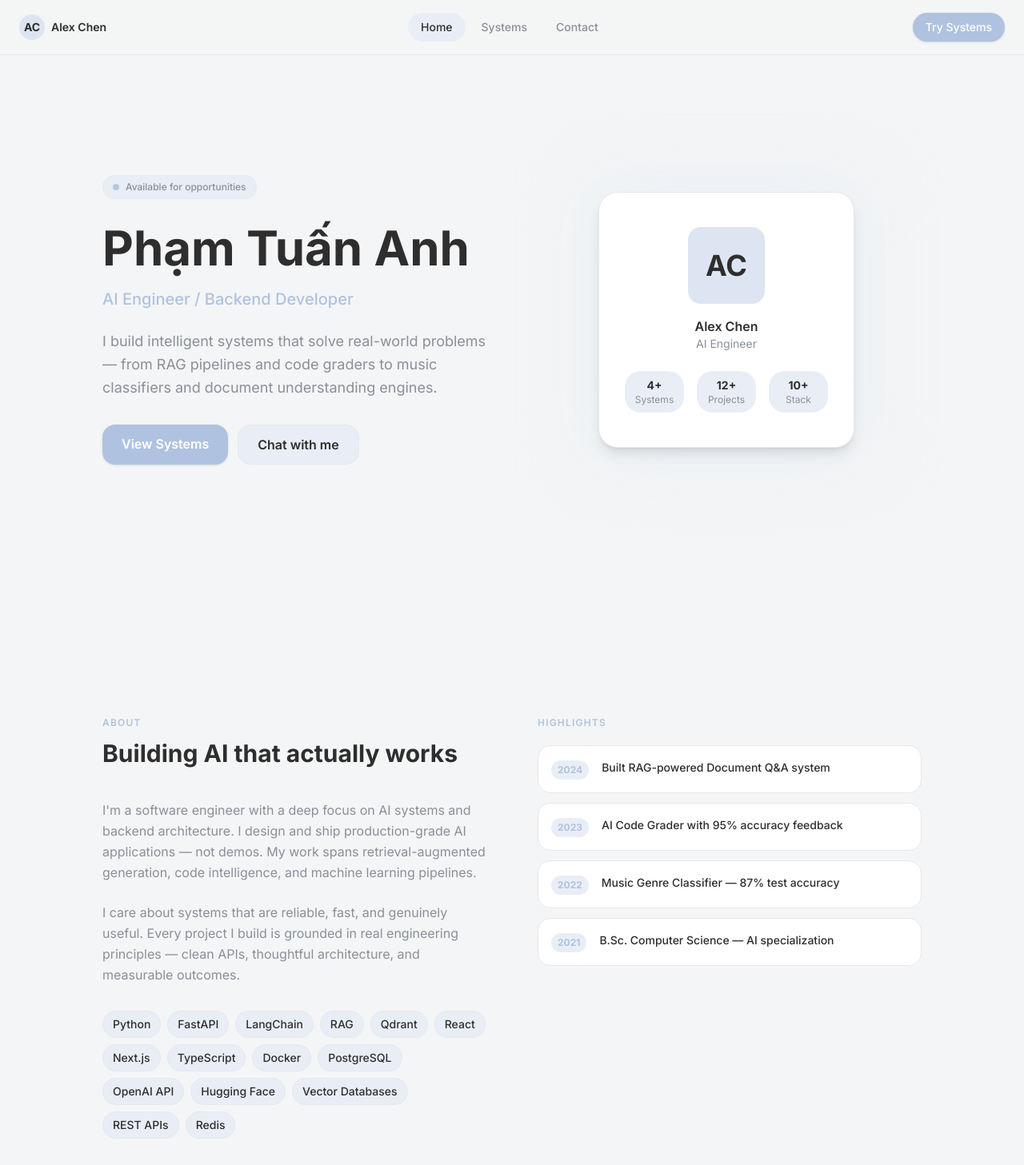
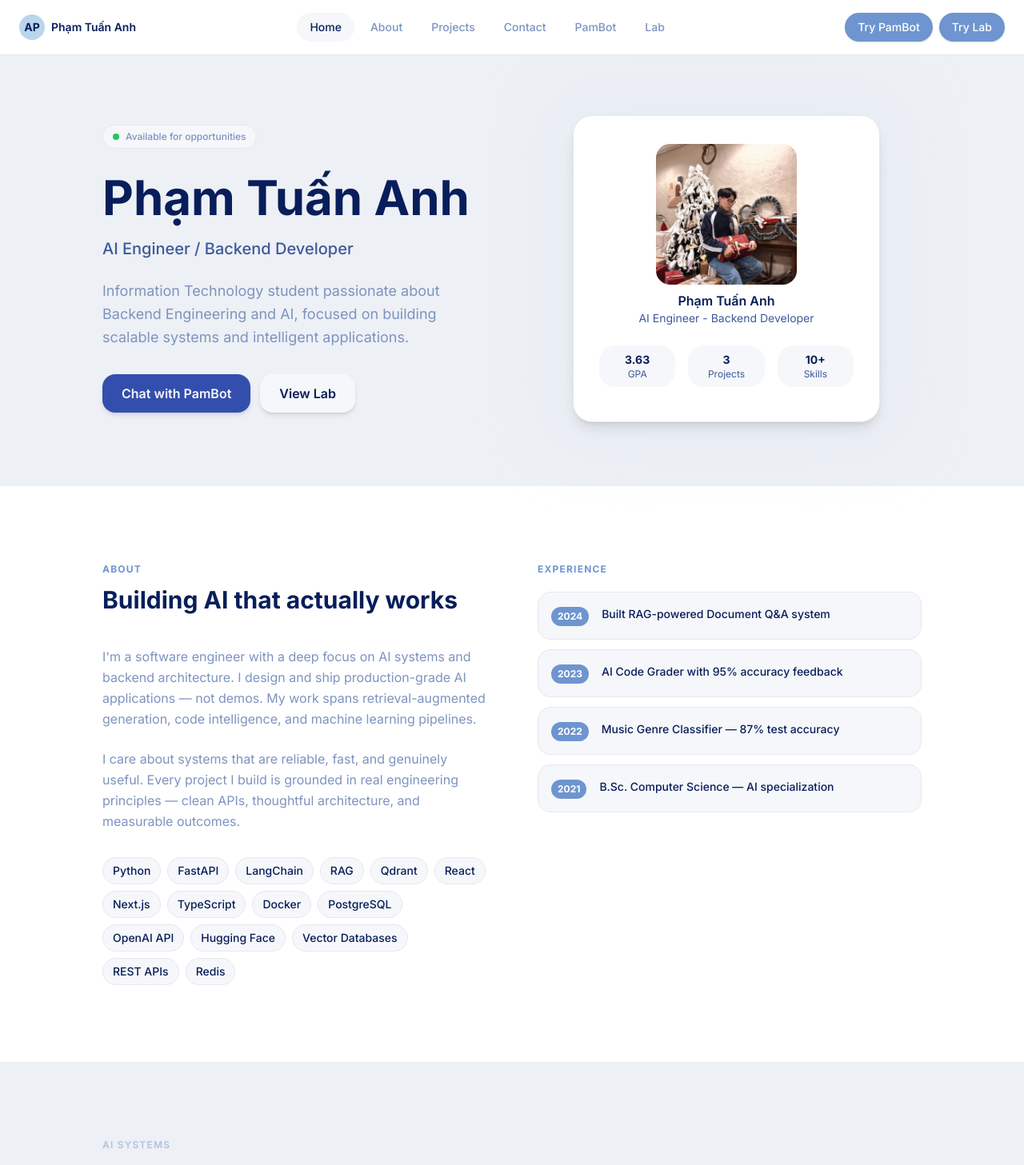
Before and after one commit to Anhhphamne25/portfolio-frontend, a Next.js app: page / in a window 1280 px wide. Shown: the top 1457 px of the page at 80% size. Built offline with nearby package versions, Linux system fonts and the light colour scheme.

Commit message:
big update

```diff
--- a/app/globals.css
+++ b/app/globals.css
@@ -1,43 +1,43 @@
-@import 'tailwindcss';
-@import 'tw-animate-css';
+@import "tailwindcss";
+@import "tw-animate-css";
 
 @custom-variant dark (&:is(.dark *));
 
 :root {
   /* Soft pastel blue palette - cozy, clean, minimal */
-  --background: #F4F5F6;
-  --foreground: #2E2E2E;
-  --card: #FFFFFF;
-  --card-foreground: #2E2E2E;
-  --popover: #FFFFFF;
-  --popover-foreground: #2E2E2E;
-  --primary: #AFC3E0;
+  --background: #edf0f5;
+  --foreground: #2e2e2e;
+  --card: #ffffff;
+  --card-foreground: #2e2e2e;
+  --popover: #ffffff;
+  --popover-foreground: #2e2e2e;
+  --primary: #afc3e0;
   --primary-foreground: #ffffff;
-  --secondary: #E9EEF6;
-  --secondary-foreground: #2E2E2E;
-  --muted: #E9EEF6;
-  --muted-foreground: #8A8F98;
-  --accent: #DDE5F2;
-  --accent-foreground: #2E2E2E;
+  --secondary: #e9eef6;
+  --secondary-foreground: #2e2e2e;
+  --muted: #e9eef6;
+  --muted-foreground: #8a8f98;
+  --accent: #dde5f2;
+  --accent-foreground: #2e2e2e;
   --destructive: oklch(0.577 0.245 27.325);
   --destructive-foreground: #ffffff;
-  --border: #E6E8EC;
-  --input: #E6E8EC;
-  --ring: #AFC3E0;
-  --chart-1: #AFC3E0;
-  --chart-2: #DDE5F2;
-  --chart-3: #8A8F98;
-  --chart-4: #2E2E2E;
-  --chart-5: #E9EEF6;
+  --border: #e6e8ec;
+  --input: #e6e8ec;
+  --ring: #afc3e0;
+  --chart-1: #afc3e0;
+  --chart-2: #dde5f2;
+  --chart-3: #8a8f98;
+  --chart-4: #2e2e2e;
+  --chart-5: #e9eef6;
   --radius: 1rem;
-  --sidebar: #F4F5F6;
-  --sidebar-foreground: #2E2E2E;
-  --sidebar-primary: #AFC3E0;
+  --sidebar: #f4f5f6;
+  --sidebar-foreground: #2e2e2e;
+  --sidebar-primary: #afc3e0;
   --sidebar-primary-foreground: #ffffff;
-  --sidebar-accent: #E9EEF6;
-  --sidebar-accent-foreground: #2E2E2E;
-  --sidebar-border: #E6E8EC;
-  --sidebar-ring: #AFC3E0;
+  --sidebar-accent: #e9eef6;
+  --sidebar-accent-foreground: #2e2e2e;
+  --sidebar-border: #e6e8ec;
+  --sidebar-ring: #afc3e0;
 }
 
 .dark {
@@ -76,8 +76,8 @@
 }
 
 @theme inline {
-  --font-sans: var(--font-inter), 'Inter', system-ui, sans-serif;
-  --font-mono: 'ui-monospace', 'SFMono-Regular', monospace;
+  --font-sans: var(--font-inter), "Inter", system-ui, sans-serif;
+  --font-mono: "ui-monospace", "SFMono-Regular", monospace;
   --color-background: var(--background);
   --color-foreground: var(--foreground);
   --color-card: var(--card);
@@ -115,15 +115,15 @@
   --color-sidebar-border: var(--sidebar-border);
   --color-sidebar-ring: var(--sidebar-ring);
   /* Custom semantic color names */
-  --color-bg: #F4F5F6;
-  --color-bg-card: #FFFFFF;
-  --color-primary-custom: #AFC3E0;
-  --color-primary-soft: #E9EEF6;
-  --color-accent-custom: #DDE5F2;
-  --color-heading: #6F8FB8;
-  --color-body: #8A8F98;
-  --color-muted-custom: #B0B6BE;
-  --color-border-custom: #E6E8EC;
+  --color-bg: #edf0f5;
+  --color-bg-card: #ffffff;
+  --color-primary-custom: #afc3e0;
+  --color-primary-soft: #e9eef6;
+  --color-accent-custom: #dde5f2;
+  --color-heading: #6f8fb8;
+  --color-body: #8a8f98;
+  --color-muted-custom: #b0b6be;
+  --color-border-custom: #e6e8ec;
 }
 
 @layer base {
@@ -134,3 +134,13 @@
     @apply bg-background text-foreground;
   }
 }
+
+/* Ensure anchor navigation accounts for the fixed header */
+html {
+  scroll-padding-top: 4rem;
+}
+
+/* thẻ nền trắng #F5F7FA*/
+/* chữ đậm 081e5a */
+/* chũ đậm nhạt 3E5A9A */
+/* chữ nhạt 7D93C0 */
--- a/app/layout.tsx
+++ b/app/layout.tsx
@@ -1,44 +1,47 @@
-import type { Metadata } from 'next'
-import { Inter } from 'next/font/google'
-import { Analytics } from '@vercel/analytics/next'
-import './globals.css'
+import type { Metadata } from "next";
+import { Inter } from "next/font/google";
+import { Analytics } from "@vercel/analytics/next";
+import "./globals.css";
 
 const inter = Inter({ subsets: ["latin"], variable: "--font-inter" });
 
 export const metadata: Metadata = {
-  title: 'Alex Chen — AI Engineer & Backend Developer',
-  description: 'Personal portfolio and AI systems platform showcasing intelligent systems built with Python, FastAPI, RAG, and more.',
-  generator: 'v0.app',
+  title: "Phạm Tuấn Anh - AI Engineer & Backend Developer",
+  description:
+    "Personal portfolio and AI systems platform showcasing intelligent systems built with Python, FastAPI, RAG, and more.",
+  generator: "AhhPam",
   icons: {
     icon: [
       {
-        url: '/icon-light-32x32.png',
-        media: '(prefers-color-scheme: light)',
+        url: "/icon-light-32x32.png",
+        media: "(prefers-color-scheme: light)",
       },
       {
-        url: '/icon-dark-32x32.png',
-        media: '(prefers-color-scheme: dark)',
+        url: "/icon-dark-32x32.png",
+        media: "(prefers-color-scheme: dark)",
       },
       {
-        url: '/icon.svg',
-        type: 'image/svg+xml',
+        url: "/icon.svg",
+        type: "image/svg+xml",
       },
     ],
-    apple: '/apple-icon.png',
+    apple: "/apple-icon.png",
   },
-}
+};
 
 export default function RootLayout({
   children,
 }: Readonly<{
-  children: React.ReactNode
+  children: React.ReactNode;
 }>) {
   return (
     <html lang="en">
-      <body className={`${inter.variable} font-sans antialiased bg-background text-foreground`}>
+      <body
+        className={`${inter.variable} font-sans antialiased bg-background text-foreground pt-16`}
+      >
         {children}
         <Analytics />
       </body>
     </html>
-  )
+  );
 }
--- a/app/page.tsx
+++ b/app/page.tsx
@@ -12,7 +12,7 @@ export default function HomePage() {
       <HeroSection />
       <AboutSection />
       <SystemsPreview />
-      <AiChatSection />
+      {/* <AiChatSection /> */}
       <ContactSection />
 
       <footer className="border-t border-border py-8 px-6">
--- a/components/about-section.tsx
+++ b/components/about-section.tsx
@@ -1,35 +1,74 @@
 const skills = [
-  "Python", "FastAPI", "LangChain", "RAG", "Qdrant",
-  "React", "Next.js", "TypeScript", "Docker", "PostgreSQL",
-  "OpenAI API", "Hugging Face", "Vector Databases", "REST APIs", "Redis",
-]
+  "Python",
+  "FastAPI",
+  "LangChain",
+  "RAG",
+  "Qdrant",
+  "React",
+  "Next.js",
+  "TypeScript",
+  "Docker",
+  "PostgreSQL",
+  "OpenAI API",
+  "Hugging Face",
+  "Vector Databases",
+  "REST APIs",
+  "Redis",
+];
 
 const highlights = [
-  { year: "2024", label: "Built RAG-powered Document Q&A system" },
-  { year: "2023", label: "AI Code Grader with 95% accuracy feedback" },
-  { year: "2022", label: "Music Genre Classifier — 87% test accuracy" },
-  { year: "2021", label: "B.Sc. Computer Science — AI specialization" },
-]
+  {
+    year: "2024",
+    label: "Built RAG-powered Document Q&A system",
+    detail:
+      "Developed a RAG-based document question answering system for enterprise use.",
+  },
+  {
+    year: "2023",
+    label: "AI Code Grader with 95% accuracy feedback",
+    detail:
+      "Created an AI-powered code grader that provides 95% accurate feedback on student submissions.",
+  },
+  {
+    year: "2022",
+    label: "Music Genre Classifier — 87% test accuracy",
+    detail:
+      "Built a music genre classifier with 87% accuracy on a diverse dataset.",
+  },
+  {
+    year: "2021",
+    label: "B.Sc. Computer Science — AI specialization",
+    detail:
+      "Completed a Bachelor's degree in Computer Science with a focus on Artificial Intelligence.",
+  },
+];
 
 export function AboutSection() {
   return (
-    <section id="about" className="py-24 px-6">
-      <div className="max-w-5xl mx-auto">
+    <section id="about" className="py-24 px-6 bg-[#ffffff]">
+      <div className="max-w-5xl mx-auto ">
         <div className="grid md:grid-cols-2 gap-16 items-start">
           {/* Bio */}
           <div className="flex flex-col gap-6">
             <div>
-              <p className="text-xs font-semibold text-primary uppercase tracking-widest mb-3">About</p>
-              <h2 className="text-3xl font-bold text-foreground mb-4">Building AI that actually works</h2>
+              <p className="text-xs font-bold text-[#6e95d0] uppercase tracking-widest mb-3">
+                About
+              </p>
+              <h2 className="text-3xl font-bold text-[#081e5a] mb-4">
+                Building AI that actually works
+              </h2>
             </div>
-            <p className="text-muted-foreground leading-relaxed">
-              I&apos;m a software engineer with a deep focus on AI systems and backend architecture. I design and ship
-              production-grade AI applications — not demos. My work spans retrieval-augmented generation, code
-              intelligence, and machine learning pipelines.
+            <p className="text-[#7D93C0] leading-relaxed">
+              I&apos;m a software engineer with a deep focus on AI systems and
+              backend architecture. I design and ship production-grade AI
+              applications — not demos. My work spans retrieval-augmented
+              generation, code intelligence, and machine learning pipelines.
             </p>
-            <p className="text-muted-foreground leading-relaxed">
-              I care about systems that are reliable, fast, and genuinely useful. Every project I build is grounded in
-              real engineering principles — clean APIs, thoughtful architecture, and measurable outcomes.
+            <p className="text-[#7D93C0] leading-relaxed">
+              I care about systems that are reliable, fast, and genuinely
+              useful. Every project I build is grounded in real engineering
+              principles — clean APIs, thoughtful architecture, and measurable
+              outcomes.
             </p>
 
             {/* Skills */}
@@ -37,7 +76,7 @@ export function AboutSection() {
               {skills.map((skill) => (
                 <span
                   key={skill}
-                  className="px-3 py-1.5 rounded-xl bg-secondary border border-border text-sm font-medium text-foreground hover:bg-accent/40 transition-colors cursor-default"
+                  className="px-3 py-1.5 rounded-xl bg-[#F5F7FA] border border-border text-sm font-medium text-[#081e5a] hover:bg-accent/40 hover:px-4 hover:py-2 hover:shadow-sm transition-all duration-200 ease-out cursor-default"
                 >
                   {skill}
                 </span>
@@ -47,17 +86,33 @@ export function AboutSection() {
 
           {/* Timeline */}
           <div className="flex flex-col gap-4">
-            <p className="text-xs font-semibold text-primary uppercase tracking-widest mb-1">Highlights</p>
+            <p className="text-xs font-bold text-[#6e95d0] uppercase tracking-widest mb-1">
+              Experience
+            </p>
             <div className="flex flex-col gap-3">
               {highlights.map((item, i) => (
                 <div
                   key={i}
-                  className="flex gap-4 items-start p-4 rounded-2xl bg-card border border-border hover:border-accent hover:shadow-sm transition-all"
+                  className="group rounded-2xl bg-[#F5F7FA] border border-border px-4 py-4 hover:border-accent hover:shadow-sm transition-all duration-300 ease-out"
                 >
-                  <span className="text-xs font-bold text-primary bg-secondary px-2 py-1 rounded-lg shrink-0 mt-0.5">
-                    {item.year}
-                  </span>
-                  <p className="text-sm text-foreground font-medium leading-relaxed">{item.label}</p>
+                  <div className="flex gap-4 items-start">
+                    <span className="text-xs font-bold text-[#ffffff] bg-[#6e95d0] px-2 py-1 rounded-lg shrink-0 mt-0.5">
+                      {item.year}
+                    </span>
+                    <div className="flex-1 min-w-0">
+                      <p className="text-sm text-[#081e5a] font-medium leading-relaxed">
+                        {item.label}
+                      </p>
+
+                      <div className="grid grid-rows-[0fr] group-hover:grid-rows-[1fr] transition-[grid-template-rows] duration-300 ease-out">
+                        <div className="overflow-hidden">
+                          <p className="pt-2 text-sm text-[#7D93C0] leading-relaxed opacity-0 translate-y-2 transition-all duration-300 ease-out group-hover:opacity-100 group-hover:translate-y-0">
+                            {item.detail}
+                          </p>
+                        </div>
+                      </div>
+                    </div>
+                  </div>
                 </div>
               ))}
             </div>
@@ -65,5 +120,5 @@ export function AboutSection() {
         </div>
       </div>
     </section>
-  )
+  );
 }
--- a/components/hero-section.tsx
+++ b/components/hero-section.tsx
@@ -2,79 +2,83 @@ import Link from "next/link";
 
 export function HeroSection() {
   return (
-    <section className="min-h-screen flex items-center justify-center px-6">
+    <section className="py-20 flex items-center justify-center px-6">
       <div className="max-w-5xl mx-auto w-full grid md:grid-cols-2 gap-12 items-center">
         {/* Left content */}
         <div className="flex flex-col gap-6">
-          <div className="inline-flex items-center gap-2 px-3 py-1.5 rounded-full bg-secondary border border-border w-fit">
-            <span className="w-2 h-2 rounded-full bg-primary animate-pulse" />
-            <span className="text-xs font-medium text-muted-foreground">
+          <div className="inline-flex items-center gap-2 px-3 py-1.5 rounded-full bg-[#F5F7FA] border border-border w-fit">
+            <span className="w-2 h-2 rounded-full bg-[#22C55E] animate-pulse" />
+            <span className="text-xs font-medium text-[#7D93C0]">
               Available for opportunities
             </span>
           </div>
 
           <div className="flex flex-col gap-3 ">
-            <h1 className="text-5xl md:text-6xl font-bold text-foreground text-balance leading-tight">
+            <h1 className="text-5xl md:text-6xl font-bold text-[#081e5a] text-balance leading-tight">
               Phạm Tuấn Anh
             </h1>
-            <p className="text-xl font-medium text-primary">
+            <p className="text-xl font-medium text-[#3E5A9A]">
               AI Engineer / Backend Developer
             </p>
           </div>
 
-          <p className="text-muted-foreground text-lg leading-relaxed text-pretty">
-            I build intelligent systems that solve real-world problems — from
-            RAG pipelines and code graders to music classifiers and document
-            understanding engines.
+          <p className="text-[#7D93C0] text-lg leading-relaxed text-pretty">
+            Information Technology student passionate about Backend Engineering
+            and AI, focused on building scalable systems and intelligent
+            applications.
           </p>
 
           <div className="flex flex-wrap gap-3 pt-2">
             <Link
-              href="/lab"
-              className="px-6 py-3 rounded-2xl bg-primary text-primary-foreground font-semibold hover:opacity-90 transition-all hover:scale-105 active:scale-95 shadow-sm"
+              href="/pambot"
+              className="px-6 py-3 rounded-2xl bg-[#344ead] text-[#F5F7FA] font-semibold shadow-md hover:opacity-90 transition-all hover:scale-105 active:scale-95"
             >
-              View Systems
+              Chat with PamBot
             </Link>
             <Link
-              href="/#chat"
-              className="px-6 py-3 rounded-2xl bg-secondary text-foreground font-semibold border border-border hover:bg-accent/40 transition-all hover:scale-105 active:scale-95"
+              href="/lab"
+              className="px-6 py-3 rounded-2xl bg-[#F5F7FA] text-[#081e5a] font-semibold shadow-md hover:opacity-90 transition-all hover:scale-105 active:scale-95"
             >
-              Chat with me
+              View Lab
             </Link>
           </div>
         </div>
 
         {/* Right — visual card */}
         <div className="relative flex justify-center">
-          <div className="relative w-72 h-72 md:w-80 md:h-80">
+          <div className="relative w-80 h-80 md:w-[22rem] md:h-[22rem] lg:w-96 lg:h-96">
             {/* Background glow */}
             <div className="absolute inset-0 rounded-3xl bg-accent/40 blur-2xl scale-110" />
             {/* Avatar card */}
             <div className="relative w-full h-full rounded-3xl bg-card border border-border shadow-lg flex flex-col items-center justify-center gap-4 p-8">
-              <div className="w-24 h-24 rounded-2xl bg-accent flex items-center justify-center text-4xl font-bold text-foreground">
-                AC
+              <div className="w-36 h-36 md:w-40 md:h-40 rounded-2xl bg-accent flex items-center justify-center text-4xl font-bold text-foreground">
+                <img
+                  src="/avatar.jpg"
+                  alt="Avatar"
+                  className="w-full h-full object-cover rounded-2xl scale-110 hover:scale-125 transition-transform duration-500 ease-out"
+                />
               </div>
               <div className="text-center">
-                <p className="font-semibold text-foreground">Alex Chen</p>
-                <p className="text-sm text-muted-foreground">AI Engineer</p>
+                <p className="font-semibold text-[#081e5a]">Phạm Tuấn Anh</p>
+                <p className="text-sm text-[#3E5A9A]">
+                  AI Engineer - Backend Developer
+                </p>
               </div>
               {/* Stats row */}
               <div className="flex gap-4 w-full mt-2">
                 {[
-                  { label: "Systems", value: "4+" },
-                  { label: "Projects", value: "12+" },
-                  { label: "Stack", value: "10+" },
+                  { label: "GPA", value: "3.63" },
+                  { label: "Projects", value: "3" },
+                  { label: "Skills", value: "10+" },
                 ].map((stat) => (
                   <div
                     key={stat.label}
-                    className="flex-1 text-center p-2 rounded-xl bg-secondary"
+                    className="flex-1 text-center p-2 rounded-xl bg-[#F5F7FA]"
                   >
-                    <p className="font-bold text-foreground text-sm">
+                    <p className="font-bold text-[#081e5a] text-sm">
                       {stat.value}
                     </p>
-                    <p className="text-xs text-muted-foreground">
-                      {stat.label}
-                    </p>
+                    <p className="text-xs text-[#3E5A9A]">{stat.label}</p>
                   </div>
                 ))}
               </div>
--- a/components/navbar.tsx
+++ b/components/navbar.tsx
@@ -9,17 +9,22 @@ export function Navbar() {
 
   const navLinks = [
     { href: "/", label: "Home" },
-    { href: "/lab", label: "Systems" },
+    { href: "/#about", label: "About" },
+    { href: "/#projects", label: "Projects" },
     { href: "/#contact", label: "Contact" },
+    { href: "/pambot", label: "PamBot" },
+    { href: "/lab", label: "Lab" },
   ];
 
   return (
-    <header className="fixed top-0 left-0 right-0 z-50 flex items-center justify-between px-6 py-4 backdrop-blur-md bg-background/80 border-b border-border">
+    <header className="fixed top-0 left-0 right-0 z-50 flex text-[#081e5a] items-center justify-between px-6 py-4 backdrop-blur-md bg-[#fff] border-b border-border">
       <Link href="/" className="flex items-center gap-2 group">
-        <div className="w-8 h-8 rounded-xl bg-accent flex items-center justify-center text-foreground font-bold text-sm transition-transform group-hover:scale-105">
-          AC
+        <div className="w-8 h-8 rounded-xl bg-[#bad6ed] flex items-center justify-center text-[#081e5a] font-bold text-sm transition-transform group-hover:scale-105">
+          AP
         </div>
-        <span className="font-semibold text-foreground text-sm">Alex Chen</span>
+        <span className="font-semibold text-sm text-[#081e5a]">
+          Phạm Tuấn Anh
+        </span>
       </Link>
 
       <nav className="hidden md:flex items-center gap-1">
@@ -28,23 +33,30 @@ export function Navbar() {
             key={link.href}
             href={link.href}
             className={cn(
-              "px-4 py-2 rounded-xl text-sm font-medium transition-all hover:bg-secondary hover:text-foreground",
+              "px-4 py-2 rounded-xl text-sm font-medium transition-all hover:bg-secondary hover:text-[#081e5a]",
               pathname === link.href
-                ? "bg-secondary text-foreground"
-                : "text-muted-foreground",
+                ? "bg-[#F5F7FA] text-[#081e5a]"
+                : "text-[#7D93C0]",
             )}
           >
             {link.label}
           </Link>
         ))}
       </nav>
-
-      <Link
-        href="/lab"
-        className="px-4 py-2 rounded-xl bg-primary text-primary-foreground text-sm font-medium hover:opacity-90 transition-all hover:scale-105 active:scale-95 shadow-sm"
-      >
-        Try Systems
-      </Link>
+      <div className="flex items-center gap-2">
+        <Link
+          href="/pambot"
+          className="ml-2 px-4 py-2 rounded-xl bg-[#6e95d0] text-[#ffffff] text-sm font-medium hover:opacity-90 transition-all hover:scale-105 active:scale-95 shadow-sm"
+        >
+          Try PamBot
+        </Link>
+        <Link
+          href="/lab"
+          className="px-4 py-2 rounded-xl bg-[#6e95d0] text-[#ffffff] text-sm font-medium hover:opacity-90 transition-all hover:scale-105 active:scale-95 shadow-sm"
+        >
+          Try Lab
+        </Link>
+      </div>
     </header>
   );
 }
```
Also changed, not shown: app/lab/page.tsx (+112 -39 lines), app/pambot/page.tsx (added, +11 -0 lines), components/ai-chat-section.tsx (+49 -29 lines), components/contact-section.tsx (+8 -8 lines), components/systems-preview.tsx (+39 -23 lines), public/Avatar.jpg (added).
